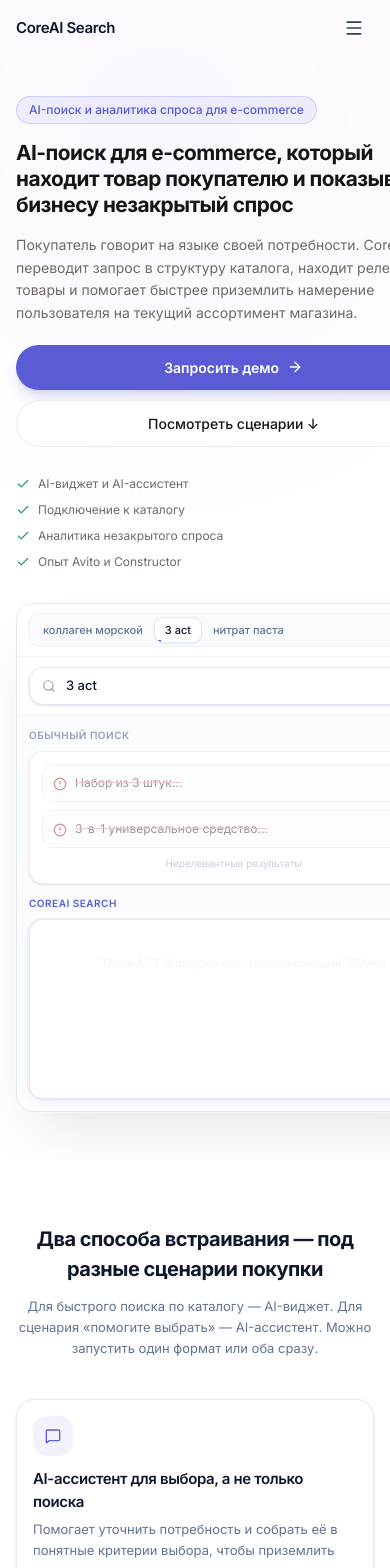
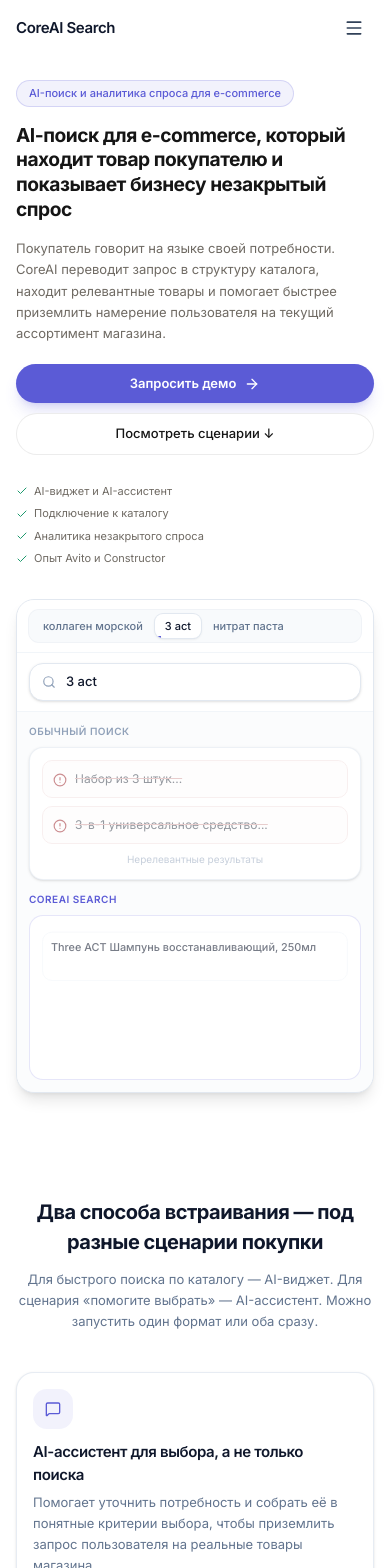
Before and after one commit to usecoreai/ai-search-landing, a Next.js app: page / in a window 390 px wide. Shown: the top 1568 px of the page. Built offline with nearby package versions, Linux system fonts and the light colour scheme.

Commit message:
fix: iOS Safari overflow — wrapper div, remove ring/shadow, smaller mobile text, hide product icons on mobile

```diff
--- a/app/page.tsx
+++ b/app/page.tsx
@@ -12,7 +12,7 @@
 
 export default function Home() {
   return (
-    <>
+    <div className="w-full overflow-x-hidden">
       <Header />
       <main>
         <Hero />
@@ -26,6 +26,6 @@
         <CTA />
       </main>
       <Footer />
-    </>
+    </div>
   );
 }
--- a/components/landing/demo-tabs.tsx
+++ b/components/landing/demo-tabs.tsx
@@ -61,7 +61,7 @@
     <div
       onMouseEnter={() => setPaused(true)}
       onMouseLeave={() => setPaused(false)}
-      className="relative isolate overflow-hidden rounded-2xl border border-slate-200 bg-white/80 shadow-[0_30px_60px_-15px_rgba(0,0,0,0.1),0_0_0_1px_rgba(0,0,0,0.02)] backdrop-blur-xl ring-1 ring-white/50"
+      className="relative isolate overflow-hidden rounded-2xl border border-slate-200 bg-white shadow-lg sm:shadow-[0_30px_60px_-15px_rgba(0,0,0,0.1)]"
     >
       <div className="flex items-center justify-between gap-2 border-b border-slate-100 bg-white/50 px-3 py-2.5 sm:px-4 sm:py-3">
         <div className="hidden items-center gap-2 sm:flex">
@@ -175,7 +175,7 @@
               {BRAND_NAME}
             </span>
 
-            <div className="flex min-h-[120px] flex-col gap-2 rounded-xl border border-[#5B5BD6]/15 bg-white p-3 shadow-[0_4px_12px_-4px_rgba(91,91,214,0.1)] ring-2 ring-[#5B5BD6]/5 sm:min-h-[160px]">
+            <div className="flex flex-col gap-2 rounded-xl border border-[#5B5BD6]/15 bg-white p-2.5 sm:min-h-[160px] sm:p-3">
               {scenario.aiResults.items.map((item, i) => (
                 <motion.div
                   key={i}
@@ -186,7 +186,7 @@
                     delay: 0.5 + i * 0.15,
                     ease: [0.21, 0.47, 0.32, 0.98],
                   }}
-                  className="group flex items-start gap-3 rounded-lg border border-slate-100 bg-white p-2.5 transition-all hover:border-[#5B5BD6]/20 hover:shadow-sm"
+                  className="group flex items-start gap-2 rounded-lg border border-slate-100 bg-white p-2 sm:gap-3 sm:p-2.5"
                 >
                   <motion.div
                     initial={{ scale: 0 }}
@@ -197,12 +197,12 @@
                       damping: 15,
                       delay: 0.7 + i * 0.15,
                     }}
-                    className="flex size-8 shrink-0 items-center justify-center rounded-md bg-[#5B5BD6]/[0.08] text-[#5B5BD6] ring-1 ring-[#5B5BD6]/15"
+                    className="hidden size-8 shrink-0 items-center justify-center rounded-md bg-[#5B5BD6]/[0.08] text-[#5B5BD6] sm:flex"
                   >
                     <Package className="size-4" />
                   </motion.div>
                   <div className="flex min-w-0 flex-1 flex-col gap-0.5">
-                    <span className="truncate text-xs font-medium text-slate-900 group-hover:text-[#5B5BD6]">
+                    <span className="text-[11px] leading-snug font-medium text-slate-900 sm:text-xs">
                       {item}
                     </span>
                     <motion.span
@@ -223,7 +223,7 @@
                 initial={{ opacity: 0 }}
                 animate={{ opacity: 1 }}
                 transition={{ delay: 1.2 }}
-                className="mt-auto flex items-center justify-between border-t border-slate-100 pt-2 text-[10px]"
+                className="mt-auto flex flex-wrap items-center justify-between gap-1 border-t border-slate-100 pt-2 text-[9px] sm:text-[10px]"
               >
                 <span className="text-slate-400">
                   0.04s
--- a/components/landing/hero.tsx
+++ b/components/landing/hero.tsx
@@ -9,47 +9,45 @@
 
 export function Hero() {
   return (
-    <section className="relative overflow-hidden bg-white pt-24 pb-12 sm:pt-28 sm:pb-16 md:pt-36 md:pb-28">
-      <div className="pointer-events-none absolute -top-32 right-[-5%] h-[500px] w-[500px] rounded-full bg-[#5B5BD6]/[0.04] blur-[100px]" />
-
-      <div className="relative mx-auto grid max-w-6xl gap-8 px-4 sm:gap-12 sm:px-5 lg:grid-cols-[1fr_1.1fr] lg:items-center lg:gap-16 lg:px-8">
+    <section className="relative bg-white pt-20 pb-10 sm:pt-28 sm:pb-16 md:pt-36 md:pb-28">
+      <div className="mx-auto grid max-w-6xl gap-8 px-4 sm:gap-12 sm:px-5 lg:grid-cols-[1fr_1.1fr] lg:items-center lg:gap-16 lg:px-8">
         <FadeIn direction="up">
           <div className="flex flex-col gap-4 sm:gap-5">
-            <span className="w-fit rounded-full border border-[#5B5BD6]/20 bg-[#5B5BD6]/[0.08] px-3 py-1 text-[12px] font-medium text-[#5B5BD6] sm:px-4 sm:py-1.5 sm:text-[13px]">
+            <span className="w-fit rounded-full border border-[#5B5BD6]/20 bg-[#5B5BD6]/[0.08] px-3 py-1 text-[11px] font-medium text-[#5B5BD6] sm:px-4 sm:py-1.5 sm:text-[13px]">
               {hero.eyebrow}
             </span>
 
-            <h1 className="text-[1.3rem] leading-[1.25] font-bold tracking-tight text-[#151515] sm:text-[1.75rem] lg:text-[2.25rem]">
+            <h1 className="text-[1.2rem] leading-[1.3] font-bold tracking-tight text-[#151515] sm:text-[1.75rem] sm:leading-[1.2] lg:text-[2.25rem]">
               {hero.h1}
             </h1>
 
-            <p className="text-[14px] leading-relaxed text-[#6F6A63] sm:max-w-lg sm:text-[16px] sm:leading-[1.7]">
+            <p className="text-[13px] leading-relaxed text-[#6F6A63] sm:max-w-lg sm:text-[16px] sm:leading-[1.7]">
               {hero.subheadline}
             </p>
 
             <div className="flex flex-col gap-2.5 pt-1 sm:flex-row sm:gap-3">
               <a
                 href="#cta"
-                className="inline-flex items-center justify-center gap-2 rounded-full bg-[#5B5BD6] px-6 py-3 text-[14px] font-semibold text-white shadow-lg shadow-[#5B5BD6]/20 transition-all hover:bg-[#4B4BC0] sm:px-7 sm:py-3.5 sm:text-[15px]"
+                className="inline-flex items-center justify-center gap-2 rounded-full bg-[#5B5BD6] px-5 py-2.5 text-[13px] font-semibold text-white shadow-lg shadow-[#5B5BD6]/20 sm:px-7 sm:py-3.5 sm:text-[15px]"
               >
                 {hero.cta1}
                 <ArrowRight className="size-4" />
               </a>
               <a
                 href="#scenarios"
-                className="inline-flex items-center justify-center rounded-full border border-[#151515]/[0.08] bg-white px-6 py-3 text-[14px] font-medium text-[#151515] transition-all hover:bg-[#F5F1EA] sm:px-7 sm:py-3.5 sm:text-[15px]"
+                className="inline-flex items-center justify-center rounded-full border border-[#151515]/[0.08] bg-white px-5 py-2.5 text-[13px] font-medium text-[#151515] sm:px-7 sm:py-3.5 sm:text-[15px]"
               >
                 {hero.cta2}
               </a>
             </div>
 
-            <div className="flex flex-col gap-2 pt-3 sm:flex-row sm:flex-wrap sm:gap-x-5 sm:gap-y-2 sm:pt-4">
+            <div className="flex flex-col gap-1.5 pt-3 sm:flex-row sm:flex-wrap sm:gap-x-5 sm:gap-y-2 sm:pt-4">
               {hero.trustStrip.map((item) => (
                 <span
                   key={item}
-                  className="flex items-center gap-2 text-[12px] text-[#6F6A63] sm:text-[13px]"
+                  className="flex items-center gap-1.5 text-[11px] text-[#6F6A63] sm:text-[13px]"
                 >
-                  <Check className="size-3.5 shrink-0 text-[#1E9A6E]" />
+                  <Check className="size-3 shrink-0 text-[#1E9A6E] sm:size-3.5" />
                   {item}
                 </span>
               ))}
```
